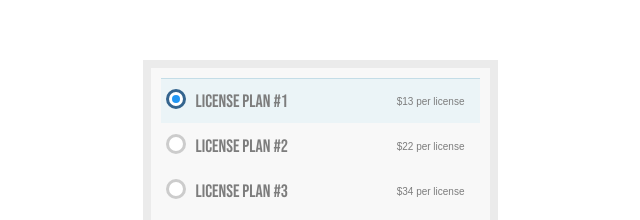
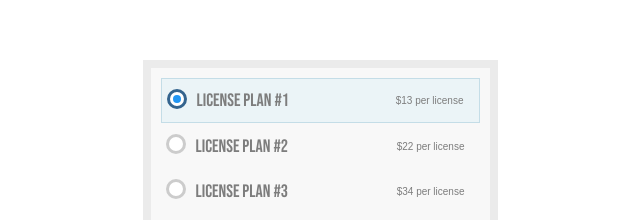
Before and after one commit to UnleashedMySelf/unleashedmyself.github.io, a plain HTML site: page test-2/index.html in a window 1280 px wide. Shown: the part 140-360 px from the top of the page, 320-960 px from the left. Drawn offline with Linux system fonts and the light colour scheme.

Commit message:
Update style.css

```diff
--- a/test-2/css/style.css
+++ b/test-2/css/style.css
@@ -152,7 +152,7 @@ label, input {
 }
 
 .active {
-  border-top: 1px solid #c4dde7;
+  border: 1px solid #c4dde7;
   background: #ebf4f7;
 }
 
```
